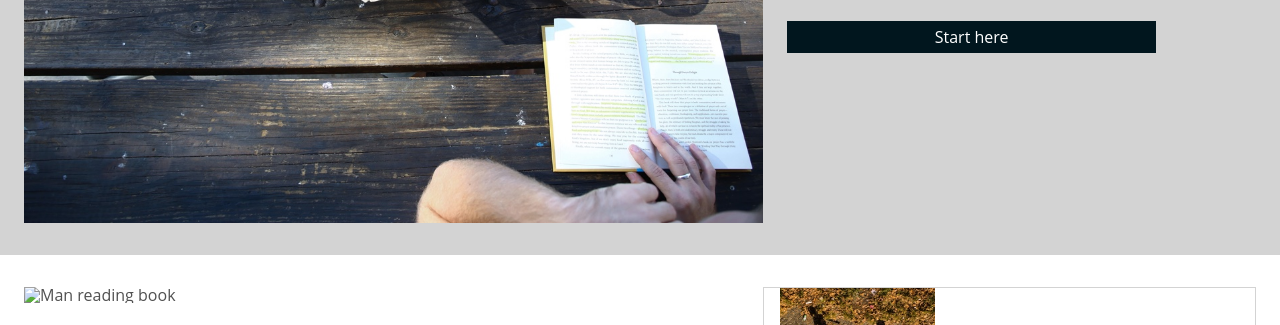
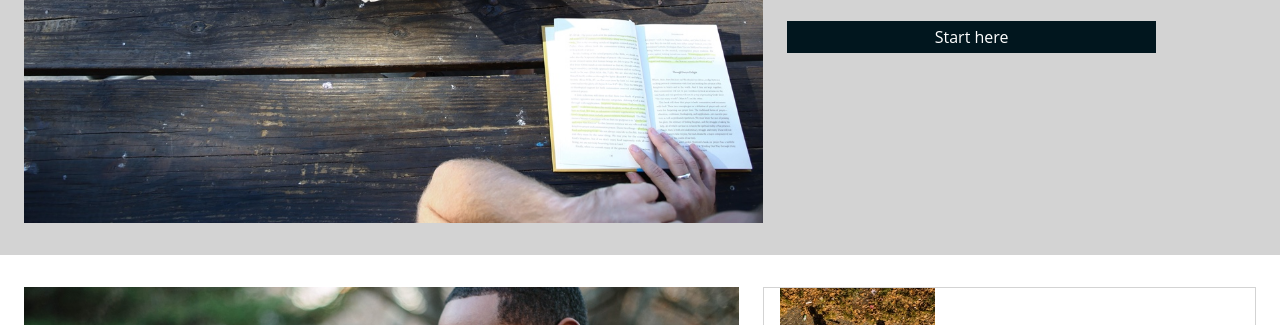
Before and after one commit to desmondlimjw/colmarAcademy, a plain HTML site: page index.html in a window 1280 px wide. Shown: the part 419-744 px from the top of the page. Drawn offline with Linux system fonts and the light colour scheme; the site is published under a folder, as on GitHub Pages, so addresses that start at the root find nothing.

Commit message:
Update index.html

```diff
--- a/index.html
+++ b/index.html
@@ -62,7 +62,7 @@
         <section class="section2">
             <div class="section2-blog-container">
                 <div class="section2-blog-image">
-                    <img src="/images/information-main.jpg" alt="Man reading book">
+                    <img src="./images/information-main.jpg" alt="Man reading book">
                 </div>
                 <div class="section2-blog-text">
                     <h2 style="margin-top: 32px; margin-bottom: 24px; font-weight: bold;">It doesn't hurt to keep practising</h2>
```
